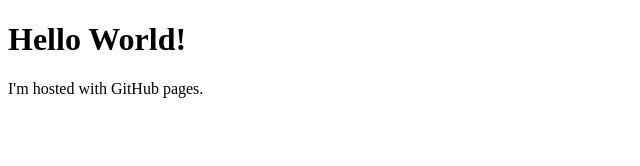
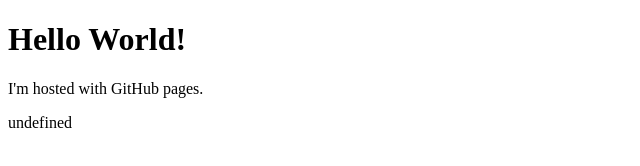
Before and after one commit to tayopi/tayopi.github.io, a plain HTML site: page index.html in a window 1280 px wide. Shown: the full height of the page, 0-640 px from the left. Drawn offline with Linux system fonts and the light colour scheme.

Commit message:
Still trying to make the param show

```diff
--- a/index.html
+++ b/index.html
@@ -7,10 +7,9 @@
 
         <script>
             var loc = window.location.toString(),
-                params = loc.split('?')[1],
-                p = document.getElementById('urlParam');
+                params = loc.split('?')[1];
 
-            p.innerHtml = params;
+            document.getElementById('urlParam').innerHTML = params;
         </script>
     </body>
 </html>
```
